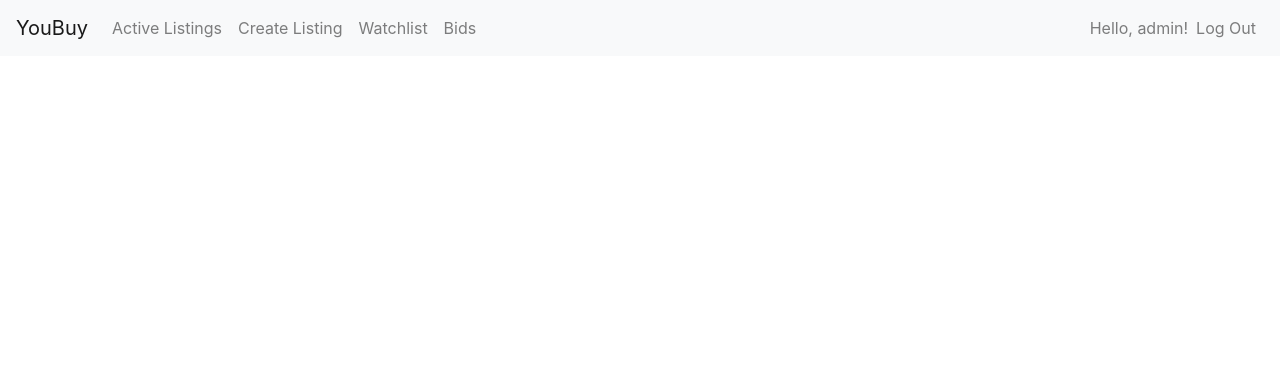
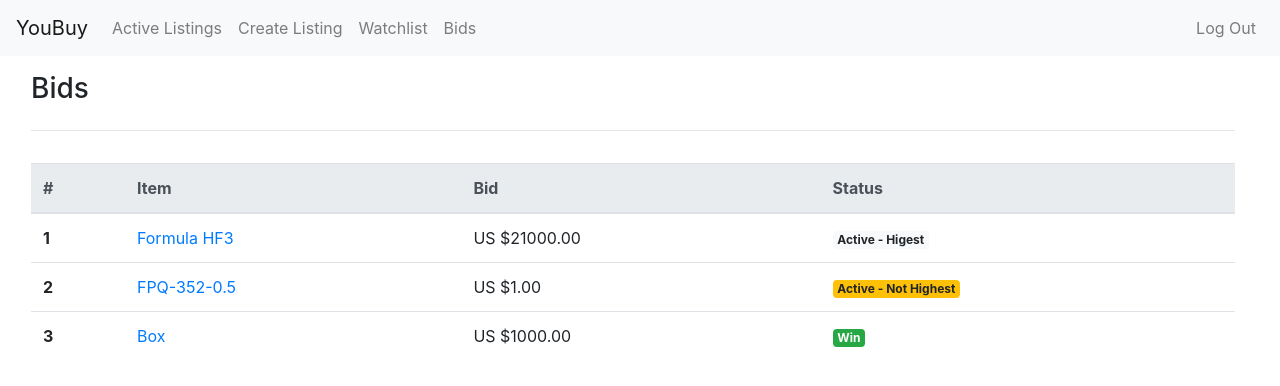
Before and after one commit to caterpilerr/CS50WebProgramming, a Django app: page /bids in a window 1280 px wide. Shown: the top 386 px of the page. Run offline with Django 3.2, Linux system fonts and the light colour scheme; a user stored in the database is signed in; data comes from the database, SQL or seed files in the repository; both versions use the stored data as it was after the commit; some libraries are stand-ins or nearby versions.

Commit message:
bids page added

```diff
--- a/commerce/auctions/templates/auctions/bids.html
+++ b/commerce/auctions/templates/auctions/bids.html
@@ -3,3 +3,66 @@
 {% block title %}
     Bids |
 {% endblock %}
+
+{% block body %}
+<div class="container-fluid">
+    <div class="row pl-3 pt-3">
+        <div class="col">
+            <ul class="nav">
+                <li class="nav-text">
+                    <h3>Bids</h3>
+            </ul>
+            <hr>
+        </div>
+    </div>
+    <div class="row pl-3 pt-3">
+        <div class="col">
+            <table class="table">
+                <thead class="thead-light">
+                    <tr>
+                        <th scope="col">#</th>
+                        <th scope="col">Item</th>
+                        <th scope="col">Bid</th>
+                        <th scope="col">Status</th>
+                    </tr>
+                </thead>
+                <tbody>
+                    {% for bid in bids %}
+                        <tr>
+                            <th scope="row">{{ forloop.counter }}</th>
+                            <td>
+                                <a href="{% url 'listing' bid.listing.id %}">
+                                    {{ bid.listing.title }}
+                                </a>
+                            </td>
+                            <td>US ${{ bid.value }}</td>
+                            {% if bid.listing.is_ended %}
+                                {% if bid.is_highest %}
+                                <td>
+                                    <span class="badge badge-success">Win</span>
+                                </td>
+                                {% else %}
+                                <td>
+                                    <span class="badge badge-danger">Loss</span>
+                                </td>
+                                {% endif %}
+                            {% else %}
+                                {% if bid.is_highest %}
+                                <td>
+                                    <span class="badge badge-light">Active - Higest</span></td>
+                                {% else %}
+                                <td>
+                                    <span class="badge badge-warning">Active - Not Highest</span></td>
+                                {% endif %}
+                            {%endif %}
+                        </tr>
+                    {% endfor %}
+                </tbody>
+            </table>
+        </div>
+    </div>
+</div>
+
+
+
+{% endblock %}
--- a/commerce/auctions/templates/auctions/layout.html
+++ b/commerce/auctions/templates/auctions/layout.html
@@ -21,8 +21,14 @@
 </head>
 
 <body>
-    <header class="navbar navbar-expand navbar-light bg-light">
+
+    <nav class="navbar navbar-expand-md navbar-light bg-light">
         <a class="navbar-brand" href="">YouBuy</a>
+        <button class="navbar-toggler" type="button" data-toggle="collapse" data-target="#navbarTogglerDemo02"
+            aria-controls="navbarTogglerDemo02" aria-expanded="false" aria-label="Toggle navigation">
+            <span class="navbar-toggler-icon"></span>
+        </button>
+        <div class="collapse navbar-collapse" id="navbarTogglerDemo02">
             <ul class="navbar-nav mr-auto">
                 <li class="nav-item">
                     <a class="nav-link" href="{% url 'index' %}">Active Listings</a>
@@ -51,9 +57,6 @@
             </ul>
             <ul class="navbar-nav">
                 {% if user.is_authenticated %}
-            <li class="navbar-text">
-                Hello, {{ user.username }}!
-            </li>
                 <li class="nav-item">
                     <a class="nav-link" href="{% url 'logout' %}">Log Out</a>
                 </li>
@@ -69,7 +72,10 @@
                 </li>
                 {% endif %}
             </ul>
-    </header>
+        </div>
+
+
+    </nav>
     {% if messages %}
     {% for message in messages %}
     <div class="container-fluid p-0">
@@ -83,6 +89,8 @@
     {% endfor %}
     {% endif %}
     {% block body %}
+
+
     {% endblock %}
 
 </body>
--- a/commerce/auctions/views.py
+++ b/commerce/auctions/views.py
@@ -5,6 +5,7 @@ from pytz import UTC
 from django.contrib import messages
 from django.contrib.auth import authenticate, login, logout
 from django.db import IntegrityError
+from django.db.models import CharField, Value
 from django.http import HttpResponse, HttpResponseRedirect
 from django.shortcuts import render
 from django.urls import reverse
@@ -210,6 +211,10 @@ def bids(request):
     if request.user.is_authenticated:
         user = User.objects.get(id=request.user.id)
         bids = user.bids.all()
+        for bid in bids:
+            bid.is_highest = bid.listing.bids.order_by("value").last().bidder == user
+            bid.listing.is_ended = bid.listing.end_date < datetime.today()
+
         return render(request, "auctions/bids.html", {
             "bids" : bids
         })
```
Also changed, not shown: commerce/auctions/templates/auctions/index.html (+6 -4 lines), commerce/db.sqlite3. Lines whose indentation alone changed are shown as unchanged.
